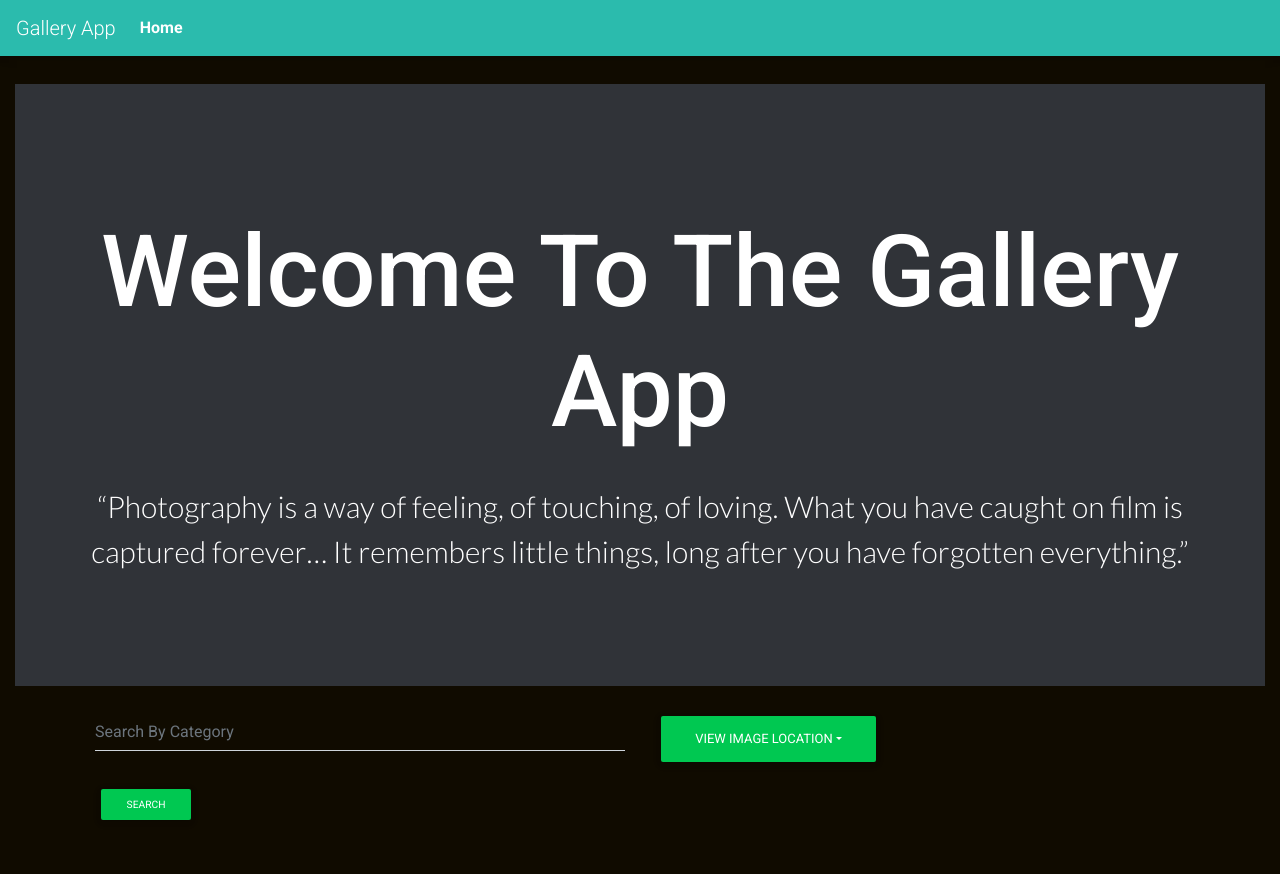
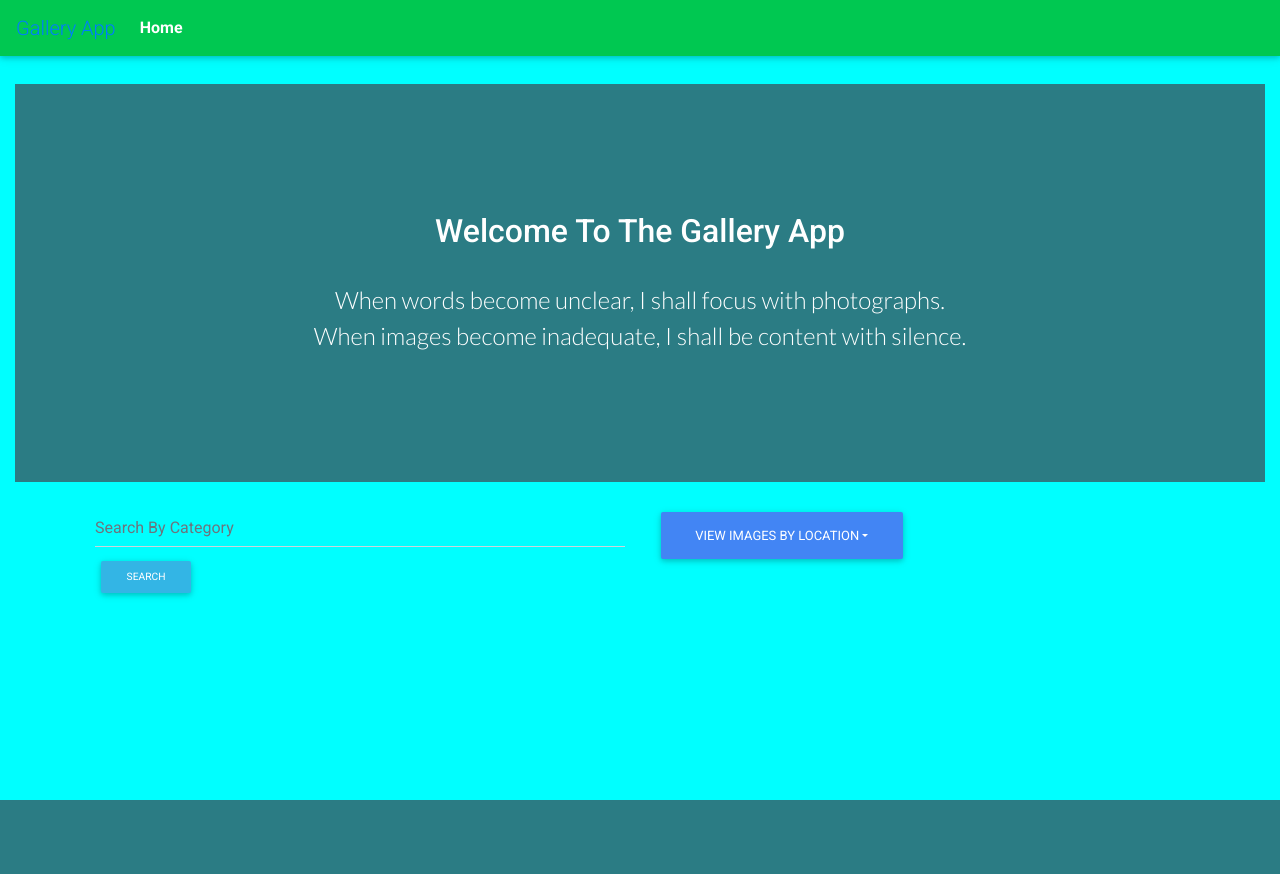
Before and after one commit to eliwangila/Django-GallaryApp, a Django app: template photos/templates/index.html in a window 1280 px wide. After the commit the page ends 800 px from the top, so only its background shows below. Run offline with Django 3.2, Linux system fonts and the light colour scheme; the template is opened without the code that fills it, so the values that code supplies are empty; some libraries are stand-ins or nearby versions; grey boxes are pictures that could not be loaded.

Commit message:
add lisence

```diff
--- a/photos/static/css/location.css
+++ b/photos/static/css/location.css
@@ -1,5 +1,5 @@
 body{
-    background-color: #100B00;
+    /* background-color: #100B00; */
     color: white;
 }
 
--- a/photos/static/css/main.css
+++ b/photos/static/css/main.css
@@ -2,26 +2,27 @@
 @import url('https://fonts.googleapis.com/css2?family=Lato:wght@300&display=swap');
 
 body{
-    /* background-color: rgb(28, 184, 111); */
-    background-color: #100B00;
+background-color:aqua!important;
 
 }
 
-h2{
-  font-size: 100px!important;
+#txt{
+  font-size: 30px;
   font-family: 'Roboto', sans-serif;
 }
 
 p{
-  font-size: 30px !important;
+  font-size: 24px;
   font-family: 'Lato', sans-serif;
 }
 
 #home{
-  font-weight: bold !important;
+  font-weight: bold;
+  color: #ffffff;
 }
 #loc{
-  font-weight: bold!important;
+  font-weight: bold;
+  color: #ffffff;
 }
   .row {margin: 0 -5px;}
 
@@ -32,7 +33,7 @@ p{
   }
 
 .dropdown-item:hover{
-    background-color: #655F4F;
+    /* background-color: #655F4F; */
     color: white;
 }
 
--- a/photos/static/css/search.css
+++ b/photos/static/css/search.css
@@ -1,5 +1,5 @@
 body{
-    background-color: #100B00;
+    /* background-color: #100B00; */
     color: white;
 }
 
--- a/photos/templates/index.html
+++ b/photos/templates/index.html
@@ -12,18 +12,16 @@
 <br>
 <div class="container-fluid">
 
-
-
   <!-- Jumbotron -->
-    <div class="card card-image" style="background-image:url('/static/photos/wood.jpg');background-position:center;">
-    </div>
   <div class="text-white text-center rgba-stylish-strong py-5 px-4">
     <div class="py-5">
 
       <!-- Content -->
 
-            <h2 class="card-title h2 my-4 py-2" class="text-dark">Welcome To The Gallery App</h2>
-            <p>“Photography is a way of feeling, of touching, of loving. What you have caught on film is captured forever… It remembers little things, long after you have forgotten everything.”</p>
+      <h2 class="card-title h2 my-4 py-2">Welcome To The Gallery App</h2>
+      <p class="mb-4 pb-2 px-md-5 mx-md-5">When words become unclear, I shall focus with photographs. <br> When images
+        become inadequate, I shall be content with silence.</p>
+
 
     </div>
   </div>
@@ -39,15 +37,14 @@
       <form role="search" action="{% url 'searchPage' %}">
         <div class="md-form my-0">
           <input class="form-control" name="category" type="text" placeholder="Search By Category">
-                    <br>
-                    <button type="submit" class="btn btn-sm btn-success">Search</button>
+          <button type="submit" class="btn btn-sm btn-info">Search</button>
         </div>
       </form>
     </div>
     <div class="col-md-5 col-sm-6 col-lg-6">
       <!-- Basic dropdown -->
-            <a class="btn btn-success dropdown-toggle mr-4" type="button" data-toggle="dropdown" aria-haspopup="true"
-                aria-expanded="false">View Image Location</a>
+      <a class="btn btn-primary dropdown-toggle mr-4" type="button" data-toggle="dropdown" aria-haspopup="true"
+        aria-expanded="false">View Images By Location</a>
 
       <div class="dropdown-menu dropdown-primary">
         {% for items in location %}
@@ -68,8 +65,7 @@
 
     <div id="images" class="col-xs-6 col-sm-3 col-md-4 col-lg-4">
       <img style="margin-top: 10px;margin-bottom:10px;" class="img-fluid z-depth-1 img-thumbnail"
-                src="{{ items.image.url }}" alt="{{ items.image_name }}" data-toggle="modal"
-                data-target="#modal{{items.id}}">
+        src="{{ items.image.url }}" alt="{{ items.image_name }}" data-toggle="modal" data-target="#modal{{items.id}}">
     </div>
     {% endfor %}
   </div>
@@ -93,13 +89,12 @@
                 z-depth-1-half">
 
 
-                        <img class="embed-responsive-item" src="{{ items.image.url }}" alt="{{ items.image_name }}"
-                            allowfullscreen>
+            <img class="embed-responsive-item" src="{{ items.image.url }}" alt="{{ items.image_name }}" allowfullscreen>
 
           </div>
         </div>
-                <h3 class="embed-responsive-item text-center mr-4 mt-2"
-                    style="text-decoration: underline; color:black;">{{ items.image_name }}</h3>
+        <h3 class="embed-responsive-item text-center mr-4 mt-2" style="text-decoration: underline;">{{ items.image_name
+          }}</h3>
         <span class="mr-4 text-center">
           <h5>{{ items.description }}</h5>
         </span>
@@ -120,8 +115,7 @@
           </div>
 
           <div>
-                        <input class="form-control input-lg" type="text" value="{{items.image.url}}"
-                            id="{{items.id}}.url">
+            <input class="form-control input-lg" type="text" value="{{items.image.url}}" id="{{items.id}}.url">
           </div>
 
 
--- a/photos/templates/location.html
+++ b/photos/templates/location.html
@@ -9,6 +9,7 @@
 
 {% block content %}
 <div class="container">
+
 
   <br>
 
--- a/photos/templates/navbar.html
+++ b/photos/templates/navbar.html
@@ -1,6 +1,6 @@
 <!--Navbar -->
 
-  <nav class="mb-1 navbar navbar-expand-lg navbar-dark default-color">
+  <nav class="mb-1 navbar navbar-expand-lg bg-success">
     <a class="navbar-brand" href="{% url 'mainPage' %}">Gallery App</a>
     <button class="navbar-toggler" type="button" data-toggle="collapse" data-target="#navbarSupportedContent-333"
       aria-controls="navbarSupportedContent-333" aria-expanded="false" aria-label="Toggle navigation">
@@ -29,16 +29,6 @@
           {% endif %}
         </li>
       </ul>
-      <ul class="navbar-nav ml-auto nav-flex-icons">
-        <li class="nav-item">
-          <a class="nav-link waves-effect waves-light">
-          </a>
-        </li>
-        <li class="nav-item">
-          <a class="nav-link waves-effect waves-light">
-          </a>
-        </li>
-      </ul>
     </div>
   </nav>
 
```
Also changed, not shown: photos/views.py (+9 -7 lines), 1 other file. Lines whose indentation alone changed are shown as unchanged.
